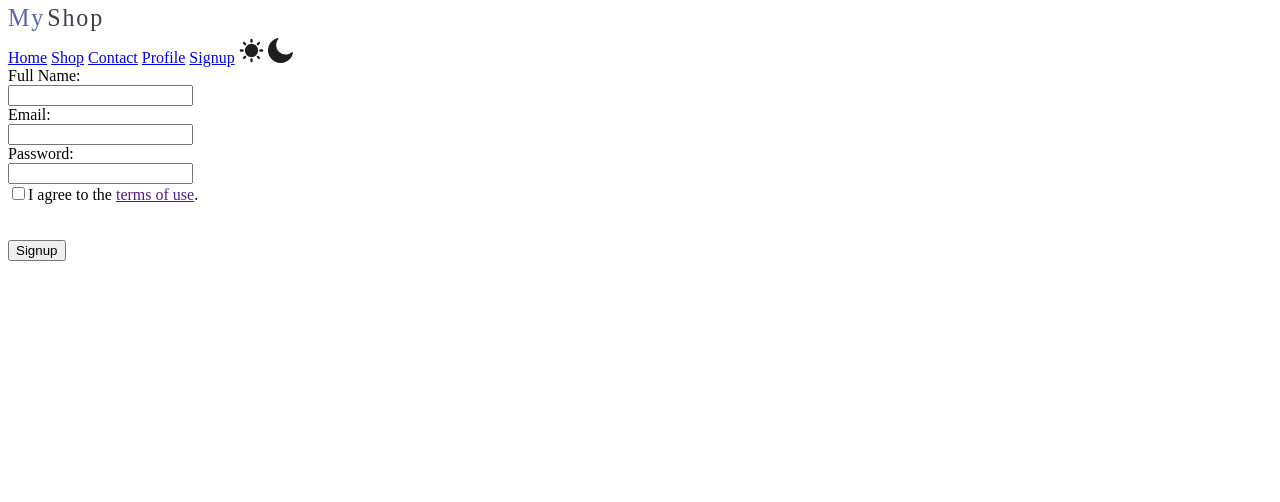
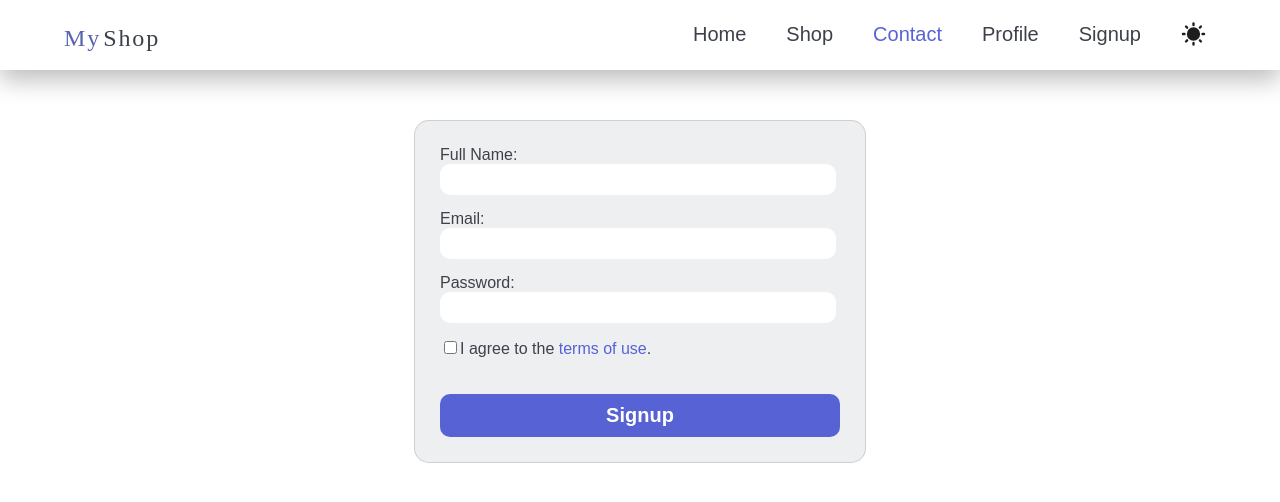
Before and after one commit to thomashk2001/django_web_app, a Django app: page /signup in a window 1280 px wide. Shown: the top 502 px of the page. Run offline with Django 4.2, Linux system fonts and the light colour scheme.

Commit message:
Add static files

```diff
--- a/django_built_in_tags.txt
+++ b/django_built_in_tags.txt
@@ -1,5 +1,9 @@
 https://docs.djangoproject.com/en/4.1/ref/templates/builtins/
 
+https://docs.djangoproject.com/en/4.2/howto/static-files/
+READ HOW TO DEPLOY DEJANGO ON PROD
+https://forum.djangoproject.com/t/django-static-files-in-deployment-debug-false/16675
+READ HOW TO DEPLY STATIC FILES ON PROD
 
 read this later once you start needing to repeat code or condition code of html
 using django
--- /dev/null
+++ b/myshop/products/static/products/signup.css
@@ -0,0 +1,72 @@
+body{
+    font-family: Arial, Helvetica, sans-serif;
+    margin: 0;
+}
+header{
+    display: flex;
+    padding: 0 5%;
+    justify-content: space-between;
+    background-color: white;
+    box-shadow: 0px 10px 25px #00000043;
+    height: 70px;
+}
+header img{     padding-top: 12px;}
+.main-nav{
+    padding: 10px;
+    display: flex;
+    column-gap: 40px;
+    padding-top: 18px;
+}
+.main-nav a{
+    font-size: 20px;
+    color: #3d414a;
+    text-decoration: none;
+    transition-duration: 0.3s;
+    padding-top: 5px;
+}
+.main-nav a:hover{
+    color: #FB6376;
+}
+#selected{color: #5762D5;}
+header svg:hover{ cursor: pointer;}
+#moon-icon{ transform: translateY(-5px); display: none;}
+#sun-icon{ transform: translateY(-5px);}
+#selected{color: #5762D5;}
+
+
+form{
+    width: 400px;
+    background-color: #EEEFF1;
+    border: solid 1px #3c404a2f;
+    border-radius: 15px;
+    color: #3d414a;
+    padding: 25px;
+    margin: 50px auto;
+}
+.field{
+    width: 94%;
+    font-size: 18px;
+    padding: 5px 10px;
+    border-radius: 10px;
+    border: none;
+    margin-bottom: 15px;
+}
+.field:focus{
+    outline: solid 2px #5762D5;
+}
+form a{ color: #5762D5; text-decoration: none;}
+button{
+    width: 100%;
+    background-color: #5762D5;
+    border: none;
+    border-radius: 10px;
+    color: white;
+    padding: 10px 0;
+    font-size: 20px;
+    font-weight: bold;
+    transition-duration: 0.3s;
+}
+button:hover{
+    background-color: #4751c0;
+    cursor: pointer;
+}
--- a/myshop/products/templates/products/home.html
+++ b/myshop/products/templates/products/home.html
@@ -1,8 +1,10 @@
 {% extends 'base.html' %}
+{% load static  %} <!--Needed to load the css files and static files-->
 {%block description%}"This is my description"{%endblock%}
 {%block robots%}index, follow{%endblock%} <!-- Indicates search engines to index
 noindex, nofollow for no indexing -->
 {%block keywords%}modern black suits, myshop{%endblock%}
+{%block css %}{%static "products/style.css"%}{%endblock%}
 {%block title%}MyshopNew{%endblock%}
 {%block body%}
 <!-- ***************** header ***************** -->
--- a/myshop/products/templates/products/signup.html
+++ b/myshop/products/templates/products/signup.html
@@ -1,9 +1,11 @@
 {% extends 'base.html' %}
+{%load static%}
 {%block description%}"You can create an account here!"{%endblock%}
 {%block robots%}index, follow{%endblock%} <!-- Indicates search engines to index
 noindex, nofollow for no indexing -->
 {%block keywords%}myshop, Signup{%endblock%}
 {%block title%} Signup{%endblock%}
+{%block css %}{%static "products/signup.css"%}{%endblock%}
 {%block body%}
 <!-- ***************** header ***************** -->
 {% include "includes/nav.html" %}
--- /dev/null
+++ b/myshop/static/new.css
@@ -0,0 +1,3 @@
+body{
+  /*background-color: blueviolet !important;*/
+}
--- a/myshop/templates/base.html
+++ b/myshop/templates/base.html
@@ -1,3 +1,4 @@
+{% load static %}
 <!DOCTYPE html>
 <html lang="en">
 <head>
@@ -6,6 +7,8 @@
   <meta name="description" content= {%block description%}{%endblock%}>
   <meta name="robots" content= "{%block robots%}{%endblock%}">
   <meta name="keywords" content= "{%block keywords%}{%endblock%}">
+  <link rel = "stylesheet" href="{%block css %}{%endblock%}">
+  <link rel = "stylesheet" href="{%static "new.css"%}">
   <title>{% block title%}{% endblock %}</title>
 </head>
 <body>
```
Also changed, not shown: myshop/myshop/settings.py (+9 -1 lines), myshop/products/static/products/style.css (added, +161 -0 lines).
